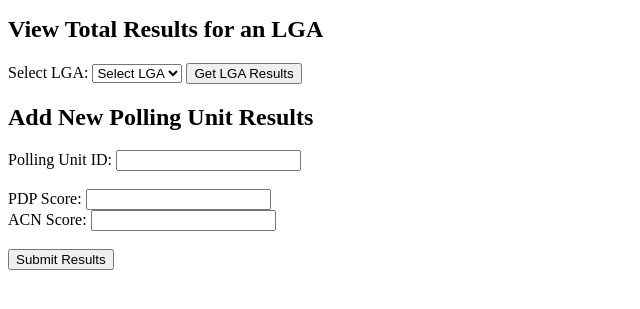
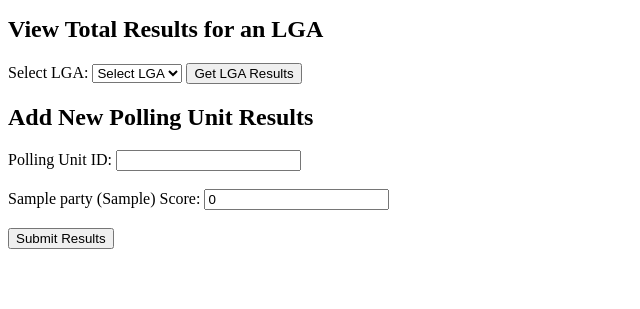
Before and after one commit to CyberWarBaby/PhpInternTest, a PHP site: page / in a window 1280 px wide. Shown: the part 152-461 px from the top of the page, without its empty margins (0-640 px from the left). Run offline with PHP 8.4, Linux system fonts and the light colour scheme; tables that the repository leaves empty or names only in its code hold one stand-in row (values such as "Sample post").

Commit message:
Update index.php
added dynamic party support for new polling unit results

```diff
--- a/index.php
+++ b/index.php
@@ -20,7 +20,9 @@ $submitted = false;
 if (isset($_POST['view_polling_unit'])) {
     $polling_unit_id = intval($_POST['polling_unit_id']);
     if ($polling_unit_id > 0) {
-        $sql = "SELECT party_abbreviation, party_score FROM announced_pu_results WHERE polling_unit_uniqueid = $polling_unit_id";
+        $sql = "SELECT party_abbreviation, party_score
+                FROM announced_pu_results
+                WHERE polling_unit_uniqueid = $polling_unit_id";
         $polling_unit_results = $conn->query($sql);
     }
 }
@@ -41,18 +43,27 @@ if (isset($_POST['view_lga'])) {
 // Handle New Polling Unit Results Submission (Question 3)
 if (isset($_POST['submit_results'])) {
     $polling_unit_id = intval($_POST['new_polling_unit_id']);
-    $pdp = intval($_POST['pdp']);
-    $acn = intval($_POST['acn']);
 
-    // Insert the results for each party
-    $conn->query("INSERT INTO announced_pu_results (polling_unit_uniqueid, party_abbreviation, party_score) VALUES ($polling_unit_id, 'PDP', $pdp)");
-    $conn->query("INSERT INTO announced_pu_results (polling_unit_uniqueid, party_abbreviation, party_score) VALUES ($polling_unit_id, 'ACN', $acn)");
-    $submitted = true;
+    if ($polling_unit_id > 0 && isset($_POST['party_scores'])) {
+        foreach ($_POST['party_scores'] as $party => $score) {
+            $party = $conn->real_escape_string($party);
+            $score = intval($score);
+            $conn->query("INSERT INTO announced_pu_results
+                          (polling_unit_uniqueid, party_abbreviation, party_score)
+                          VALUES ($polling_unit_id, '$party', $score)");
+        }
+        $submitted = true;
+    }
 }
 
 // Fetch LGAs for dropdown
 $lga_sql = "SELECT lga_id, lga_name FROM lga";
 $lga_result = $conn->query($lga_sql);
+
+// Fetch parties for dynamic input
+$party_sql = "SELECT partyid, partyname, partyabbreviation FROM party";
+$party_result = $conn->query($party_sql);
+
 ?>
 
 <!DOCTYPE html>
@@ -111,12 +122,14 @@ $lga_result = $conn->query($lga_sql);
     <label>Polling Unit ID:</label>
     <input type="number" name="new_polling_unit_id" required><br><br>
 
-    <label>PDP Score:</label>
-    <input type="number" name="pdp" required><br>
+    <?php if ($party_result && $party_result->num_rows > 0) { ?>
+        <?php while ($row = $party_result->fetch_assoc()) { ?>
+            <label><?php echo $row['partyname']; ?> (<?php echo $row['partyabbreviation']; ?>) Score:</label>
+            <input type="number" name="party_scores[<?php echo $row['partyabbreviation']; ?>]" value="0" required><br>
+        <?php } ?>
+    <?php } ?>
 
-    <label>ACN Score:</label>
-    <input type="number" name="acn" required><br><br>
-
+    <br>
     <input type="submit" name="submit_results" value="Submit Results">
 </form>
 
```
